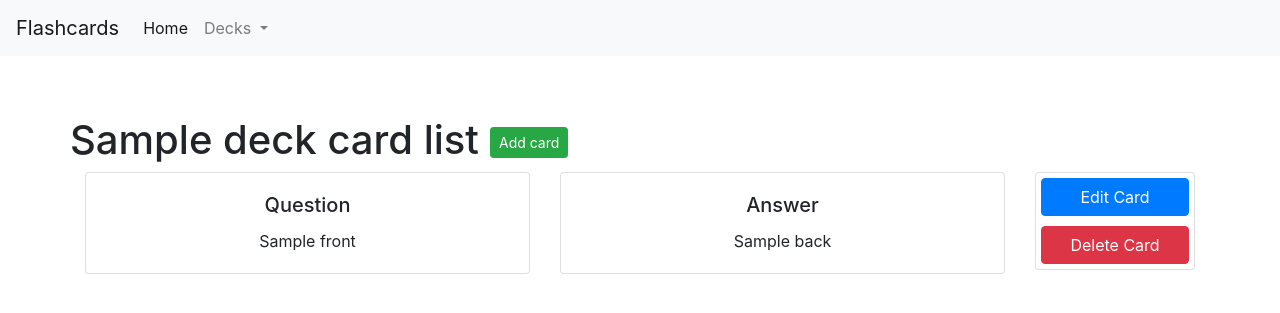
After one commit to MatiasPineda/flashcards, a Django app: template templates/card_list.html in a window 1280 px wide. The commit adds this page. Shown: the top 313 px of the page. Run offline with Django 3.2, Linux system fonts and the light colour scheme; the template is opened without the code that fills it: most values are stand-ins (such as "Sample title", 1, 10 or a date in 2020); some libraries are stand-ins or nearby versions.

Commit message:
flashcards implementation

```diff
--- a/flashcards/settings.py
+++ b/flashcards/settings.py
@@ -22,6 +22,7 @@ INSTALLED_APPS = [
     'django.contrib.staticfiles',
     'django.contrib.sites',
     'users',
+    'flashcards_app',
 ]
 
 AUTHENTICATION_BACKENDS = (
--- a/flashcards/urls.py
+++ b/flashcards/urls.py
@@ -1,9 +1,10 @@
 from django.contrib import admin
-from django.urls import path
+from django.urls import path, include
 
 from . import views
 
 urlpatterns = [
     path('admin/', admin.site.urls),
     path('', views.Home.as_view(), name='home'),
+    path('flashcards/', include('flashcards_app.urls'))
 ]
--- a/flashcards/views.py
+++ b/flashcards/views.py
@@ -1,5 +1,5 @@
 from django.views.generic import TemplateView
+from flashcards_app.views import DeckListView
 
-
-class Home(TemplateView):
+class Home(DeckListView):
     template_name = 'home.html'
--- /dev/null
+++ b/templates/base.html
@@ -0,0 +1,63 @@
+<!doctype html>
+<html lang="en">
+    <head>
+        <!-- Required meta tags -->
+        <meta charset="utf-8">
+        <meta name="viewport" content="width=device-width, initial-scale=1, shrink-to-fit=no">
+
+        <!-- Bootstrap CSS -->
+        <link rel="stylesheet" href="https://stackpath.bootstrapcdn.com/bootstrap/4.1.3/css/bootstrap.min.css" integrity="sha384-MCw98/SFnGE8fJT3GXwEOngsV7Zt27NXFoaoApmYm81iuXoPkFOJwJ8ERdknLPMO" crossorigin="anonymous">
+
+        <title>{% block title %}Flashcard App{% endblock title %}</title>
+    </head>
+    <body>
+    <nav class="navbar navbar-expand-lg navbar-light bg-light">
+      <a class="navbar-brand" href="{% url 'home' %}">Flashcards</a>
+      <button class="navbar-toggler" type="button" data-toggle="collapse" data-target="#navbarSupportedContent" aria-controls="navbarSupportedContent" aria-expanded="false" aria-label="Toggle navigation">
+        <span class="navbar-toggler-icon"></span>
+      </button>
+
+      <div class="collapse navbar-collapse" id="navbarSupportedContent">
+        <ul class="navbar-nav mr-auto">
+          <li class="nav-item active">
+            <a class="nav-link" href="{% url 'home' %}">Home <span class="sr-only">(current)</span></a>
+          </li>
+          <li class="nav-item dropdown">
+            <a class="nav-link dropdown-toggle" href="{% url 'deck_list' %}" id="navbarDropdown" role="button" data-toggle="dropdown" aria-haspopup="true" aria-expanded="false">
+              Decks
+            </a>
+            <div class="dropdown-menu" aria-labelledby="navbarDropdown">
+                {% for deck in all_deck_list %}
+                    <div class="dropdown-divider"></div>
+                    <a class="dropdown-item" href="{% url 'deck_update' deck.pk %}">{{ deck.name }}</a>
+                {% endfor %}
+            </div>
+          </li>
+        </ul>
+      </div>
+    </nav>
+
+
+    <div class="container">
+      {% block content %}
+      {% endblock content %}
+    </div>
+
+    <!-- Optional JavaScript -->
+    <!-- jQuery first, then Popper.js, then Bootstrap JS -->
+    <script src="https://code.jquery.com/jquery-3.3.1.slim.min.js" integrity="sha384-q8i/X+965DzO0rT7abK41JStQIAqVgRVzpbzo5smXKp4YfRvH+8abtTE1Pi6jizo" crossorigin="anonymous"></script>
+    <script src="https://cdnjs.cloudflare.com/ajax/libs/popper.js/1.14.3/umd/popper.min.js" integrity="sha384-ZMP7rVo3mIykV+2+9J3UJ46jBk0WLaUAdn689aCwoqbBJiSnjAK/l8WvCWPIPm49" crossorigin="anonymous"></script>
+    <script src="https://stackpath.bootstrapcdn.com/bootstrap/4.1.3/js/bootstrap.min.js" integrity="sha384-ChfqqxuZUCnJSK3+MXmPNIyE6ZbWh2IMqE241rYiqJxyMiZ6OW/JmZQ5stwEULTy" crossorigin="anonymous"></script>
+    </body>
+</html>
+
+<style>
+  .container {
+    padding-top: 60px;
+  }
+  @media (max-width: 980px) {
+    .container {
+      padding-top: 0;
+    }
+  }
+</style>
--- /dev/null
+++ b/templates/card_list.html
@@ -0,0 +1,46 @@
+{% extends 'base.html' %}
+
+{% block content %}
+
+    <div class="row">
+        <div><h1>{{ deck.name }} card list</h1></div>
+        <div style="margin: 6px">
+            <button href="{% url 'card_create' deck.id %}" class="btn btn-success btn-sm">Add card</button>
+        </div>
+    </div>
+    {% if card_list.count == 0 %}
+        <h5>There are no cards here yet, click on Add card to start!</h5>
+    {% endif %}
+    {% for card in card_list %}
+    <div class="row" style="margin-bottom: 40px">
+        <div class="col-sm-5">
+            <div class="card text-center">
+                <div class="card-body">
+                    <h5 class="card-title">Question</h5>
+                    <p class="card-text">{{ card.front }}</p>
+                </div>
+            </div>
+        </div>
+        <div class="col-sm-5">
+            <div class="card text-center">
+                <div class="card-body">
+                    <h5 class="card-title">Answer</h5>
+                    <p class="card-text">{{ card.back }}</p>
+                </div>
+            </div>
+        </div>
+        <div class="col-sm-2">
+            <div class="card text-center">
+                <a href="{% url 'card_update' card.pk %}" class="btn btn-primary">Edit Card</a>
+                <a href="{% url 'card_delete' card.pk %}" class="btn btn-danger">Delete Card</a>
+            </div>
+        </div>
+    </div>
+    {% endfor %}
+
+<style>
+.btn {
+    margin: 5px;
+    }
+</style>
+{% endblock content %}
```
Also changed, not shown: flashcards_app/urls.py (added, +17 -0 lines), templates/card_create.html (added, +23 -0 lines), templates/card_delete.html (added, +27 -0 lines), templates/card_update.html (added, +26 -0 lines), templates/deck_create.html (added, +14 -0 lines), templates/deck_delete.html (added, +9 -0 lines), templates/deck_list.html (added, +30 -0 lines), templates/deck_update.html (added, +13 -0 lines), templates/flashcard_back.html (added, +17 -0 lines), templates/flashcard_front.html (added, +18 -0 lines), templates/home.html (+19 -4 lines).
